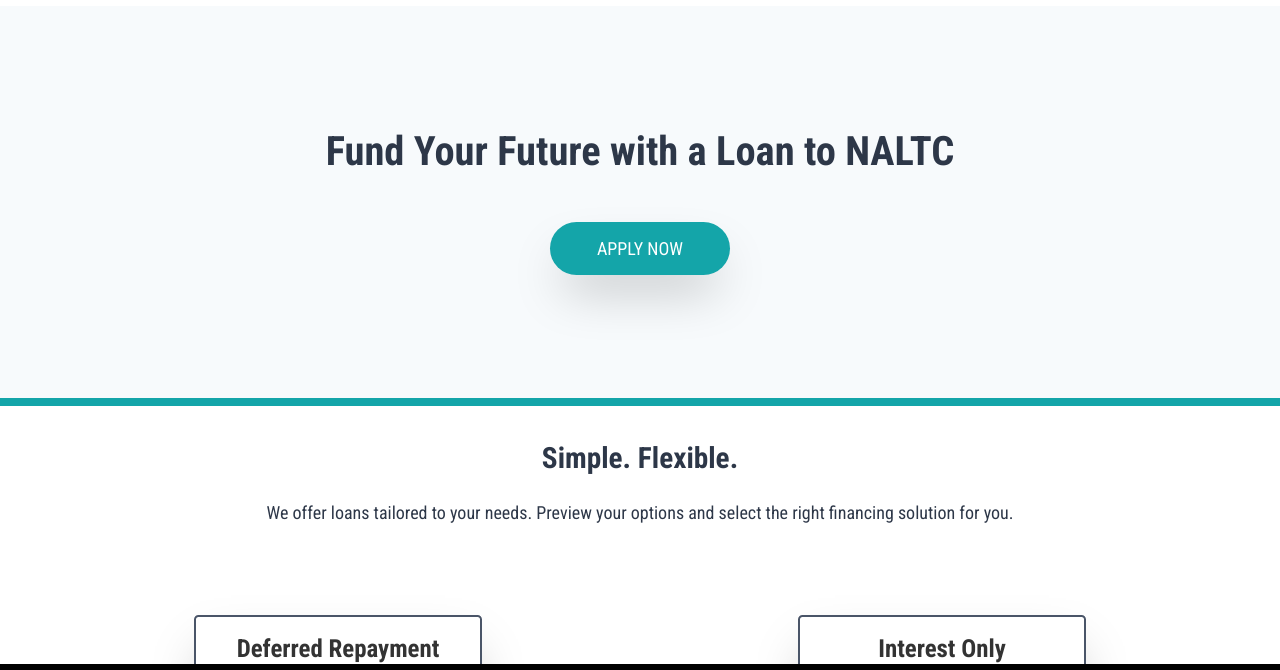
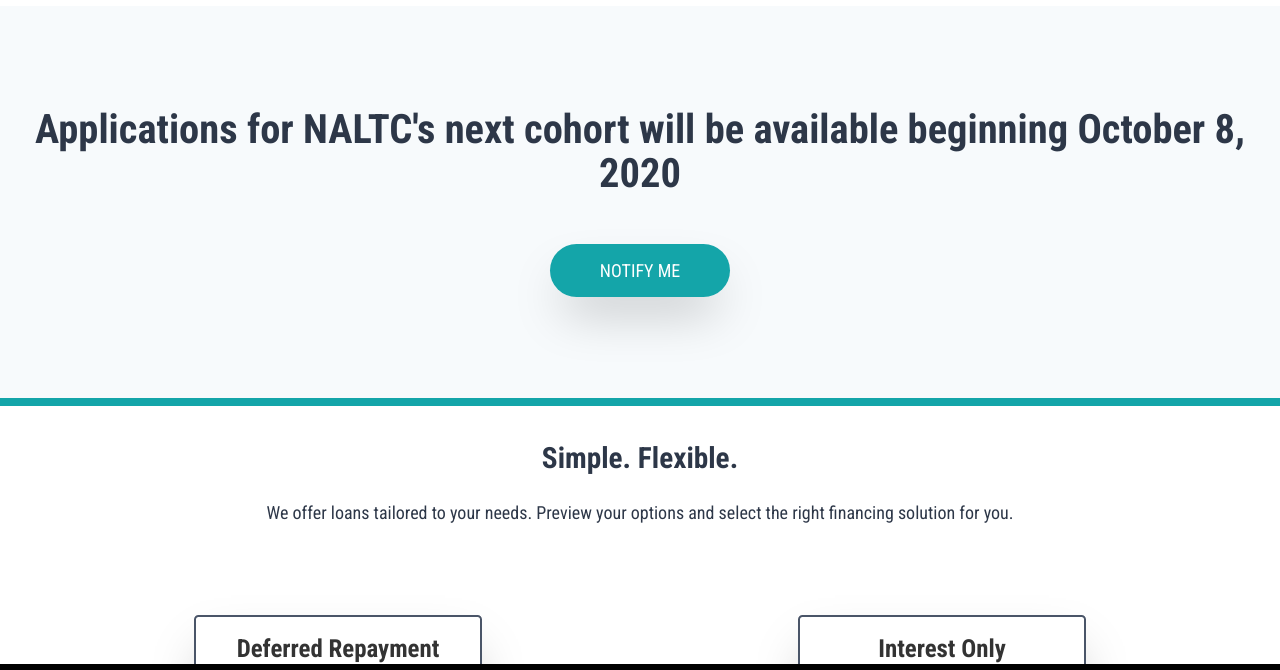
Before and after one commit to chrisdesilva/skills_fund_naltc, a Gatsby site: page / in a window 1280 px wide. Shown: the part 66-736 px from the top of the page. Built offline with nearby package versions, Linux system fonts and the light colour scheme; Gatsby itself is replaced by a stand-in of ours; some packages are replaced by stand-ins of ours; no server answers.

Commit message:
Disable application

```diff
--- a/src/constants/programInfo.js
+++ b/src/constants/programInfo.js
@@ -1,8 +1,8 @@
 import logo from "../images/logo_naltc.png" // add school logo to images folder and import here
 
-export const applicationsLive = true // set to false if not currently accepting applications
+export const applicationsLive = false // set to false if not currently accepting applications
 export const disabledLoanAppFormID = "69140c47-bb03-4a1b-b674-cc136fdea23d" // Hubspot ID for all disabled apply now lead captures
-export const nextCohortStartDate = "October 8, 2019"
+export const nextCohortStartDate = "October 8, 2020"
 
 // ***** BEGIN TERMS AND FAQ INFO *****
 
```
